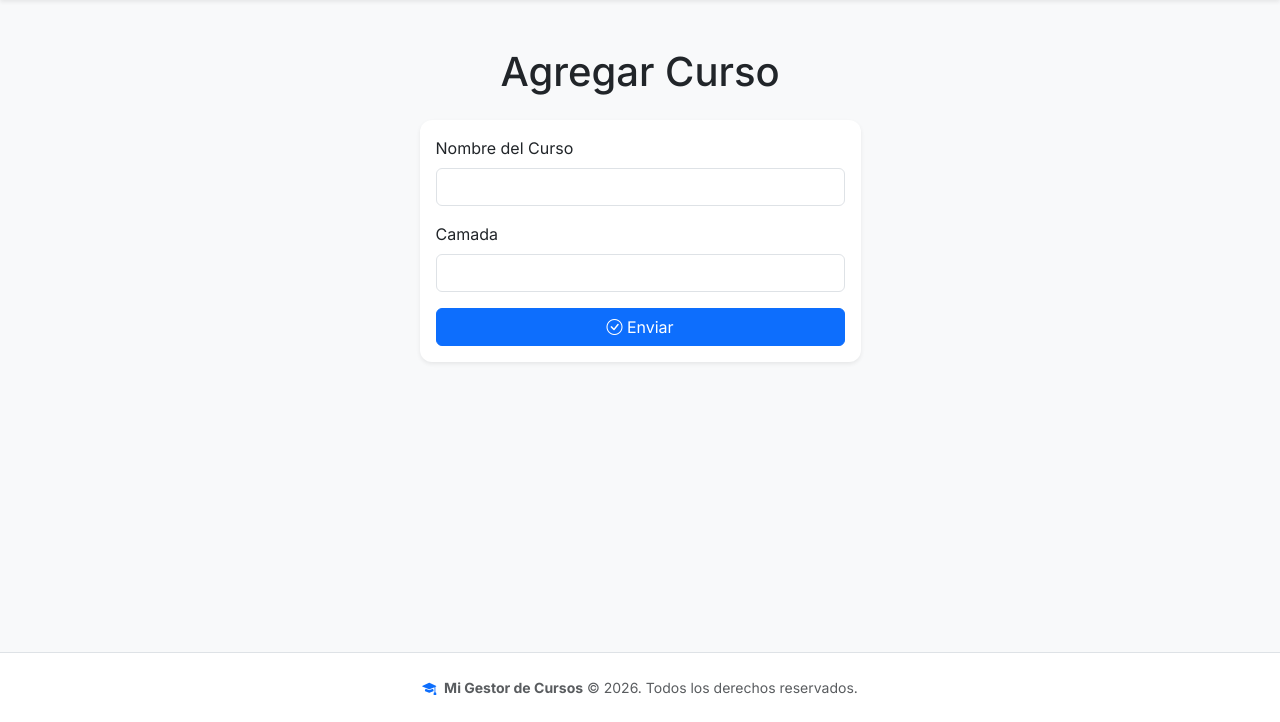
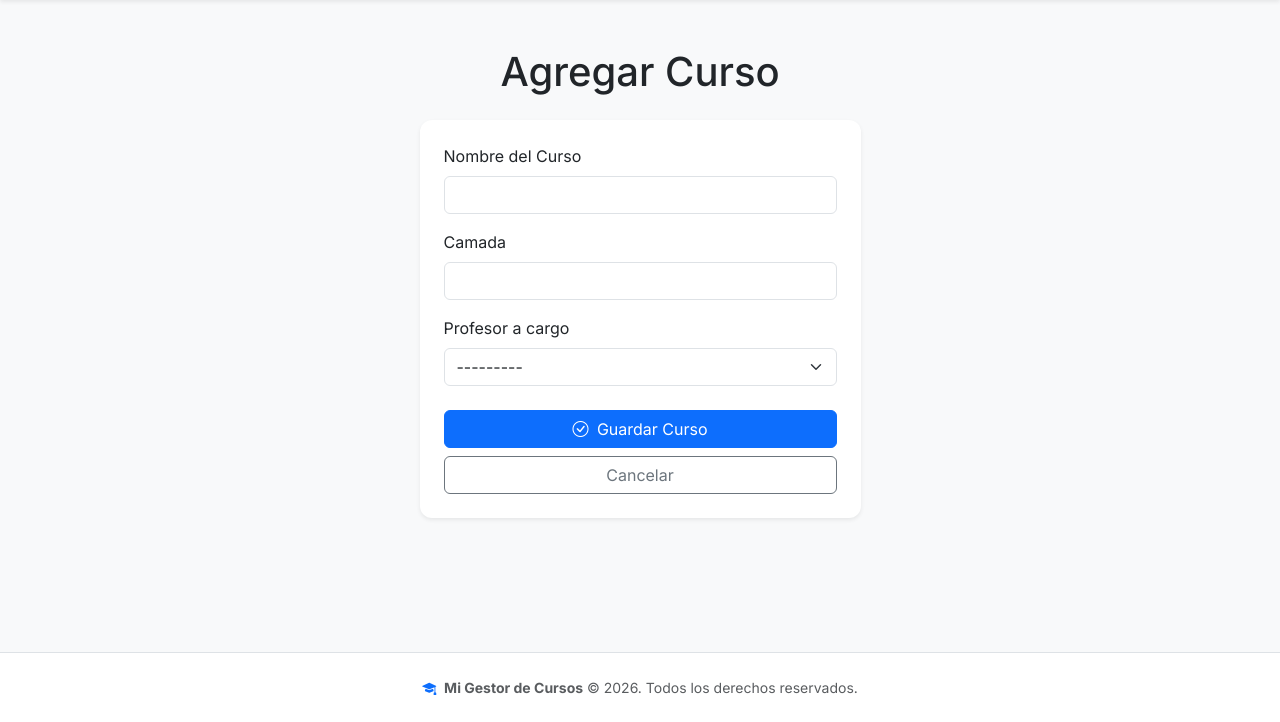
Before and after one commit to MauLen-dev/Primer-Proyecto-Cursos-Django, a Django app: page /cursoform/ in a window 1280 px wide. Shown: the part 78-800 px from the top of the page. Run offline with Django 5.2, Linux system fonts and the light colour scheme; the visitor is signed in with stand-in values (Sample User, id 1); data that the repository does not hold is empty; some libraries are stand-ins or nearby versions.

Commit message:
profesor a cada curso

```diff
--- a/Proyecto1/myapp/forms.py
+++ b/Proyecto1/myapp/forms.py
@@ -36,7 +36,12 @@ class CursoForm(forms.Form):
 class CursoModelForm(forms.ModelForm):
     class Meta:
         model = Curso
-        fields = ['nombre', 'camada']
+        fields = ['nombre', 'camada', 'profesor']
+        labels = {
+            'nombre': 'Nombre del Curso',
+            'camada': 'Camada',
+            'profesor': 'Profesor a cargo'
+        }
 
 class ProfesorFormulario(forms.Form):
     nombre = forms.CharField(max_length=100, label="Nombre")
--- a/Proyecto1/myapp/models.py
+++ b/Proyecto1/myapp/models.py
@@ -20,6 +20,8 @@ class Profesor(models.Model):
 class Curso(models.Model):
     nombre = models.CharField(max_length=100)
     camada = models.IntegerField()
+    profesor = models.ForeignKey(Profesor, on_delete=models.SET_NULL, null=True, blank=True, related_name='cursos')
+
     def __str__(self):
         return self.nombre
 
--- a/Proyecto1/myapp/templates/myapp/curso_editar.html
+++ b/Proyecto1/myapp/templates/myapp/curso_editar.html
@@ -15,6 +15,10 @@
                 <label class="form-label">Camada</label>
                 {{ form.camada|add_class:"form-control" }}
             </div>
+            <div class="mb-3">
+                <label class="form-label">Profesor a cargo</label>
+                {{ form.profesor|add_class:"form-select" }}
+            </div>
             <div class="text-center mt-4">
                 <button type="submit" class="btn btn-primary">Guardar Cambios</button>
                 <a href="{% url 'cursos' %}" class="btn btn-secondary ms-2">Cancelar</a>
--- a/Proyecto1/myapp/templates/myapp/curso_formulario.html
+++ b/Proyecto1/myapp/templates/myapp/curso_formulario.html
@@ -1,28 +1,35 @@
 {% extends 'base.html' %}
-{% block title %} Formulario - Agregar Cursos {% endblock %}
 {% load widget_tweaks %}
+{% block title %} Agregar Curso {% endblock %}
 {% block content %}
 <div class="container mt-4">
-    <h1 class="text-center mb-4"> Agregar Curso </h1>
+    <h1 class="text-center mb-4">Agregar Curso</h1>
     <div class="row justify-content-center">
         <div class="col-md-6 col-lg-5">
             <div class="card shadow-sm">
-                <div class="card-body">
+                <div class="card-body p-4">
                     <form action="{% url 'cursoform' %}" method="post" novalidate>
                         {% csrf_token %}
                         <div class="mb-3">
-                            <label for="id_nombre" class="form-label">Nombre del Curso</label>
-                             {{ form.nombre|add_class:"form-control"}}
+                            <label class="form-label">Nombre del Curso</label>
+                            {{ form.nombre|add_class:"form-control" }}
+                            {{ form.nombre.errors }}
                         </div>
                         <div class="mb-3">
-                            <label for="id_camada" class="form-label">Camada</label>
-                            {{ form.camada|add_class:"form-control"}}
+                            <label class="form-label">Camada</label>
+                            {{ form.camada|add_class:"form-control" }}
+                            {{ form.camada.errors }}
                         </div>
-                        <div class="d-grid">
+                        <div class="mb-3">
+                            <label class="form-label">Profesor a cargo</label>
+                            {{ form.profesor|add_class:"form-select" }}
+                            {{ form.profesor.errors }}
+                        </div>
+                        <div class="d-grid gap-2 mt-4">
                             <button type="submit" class="btn btn-primary">
-                                <i class="bi bi-check-circle"></i>
-                                Enviar
+                                <i class="bi bi-check-circle me-1"></i> Guardar Curso
                             </button>
+                            <a href="{% url 'cursos' %}" class="btn btn-outline-secondary">Cancelar</a>
                         </div>
                     </form>
                 </div>
--- a/Proyecto1/myapp/views.py
+++ b/Proyecto1/myapp/views.py
@@ -97,26 +97,25 @@ def editar_perfil(request):
 @login_required
 def cursos(request):
     query = request.GET.get('q')
+    cursos_qs = Curso.objects.select_related('profesor').all()
     if query:
-        cursos = Curso.objects.filter(
-            models.Q(nombre__icontains=query) | models.Q(camada__icontains=query)
+        cursos_qs = cursos_qs.filter(
+            models.Q(nombre__icontains=query) |
+            models.Q(camada__icontains=query) |
+            models.Q(profesor__nombre__icontains=query) |
+            models.Q(profesor__apellido__icontains=query)
         )
-    else:
-        cursos = Curso.objects.all()
-    return render(request, 'myapp/cursos.html', {'cursos': cursos, 'query': query})
+    return render(request, 'myapp/cursos.html', {'cursos': cursos_qs, 'query': query})
 
 @login_required
 def cursoform(request):
     if request.method == 'POST':
-        form = CursoForm(request.POST)
+        form = CursoModelForm(request.POST)
         if form.is_valid():
-            nombre = form.cleaned_data['nombre']
-            camada = form.cleaned_data['camada']
-            curso = Curso(nombre=nombre, camada=camada)
-            curso.save()
+            form.save()
             return redirect('cursos')
     else:
-        form = CursoForm()
+        form = CursoModelForm()
     return render(request, 'myapp/curso_formulario.html', {'form': form})
 
 @login_required
```
Also changed, not shown: Proyecto1/myapp/templates/myapp/cursos.html (+8 -0 lines), Proyecto1/myapp/migrations/0004_curso_profesor.py (added).
